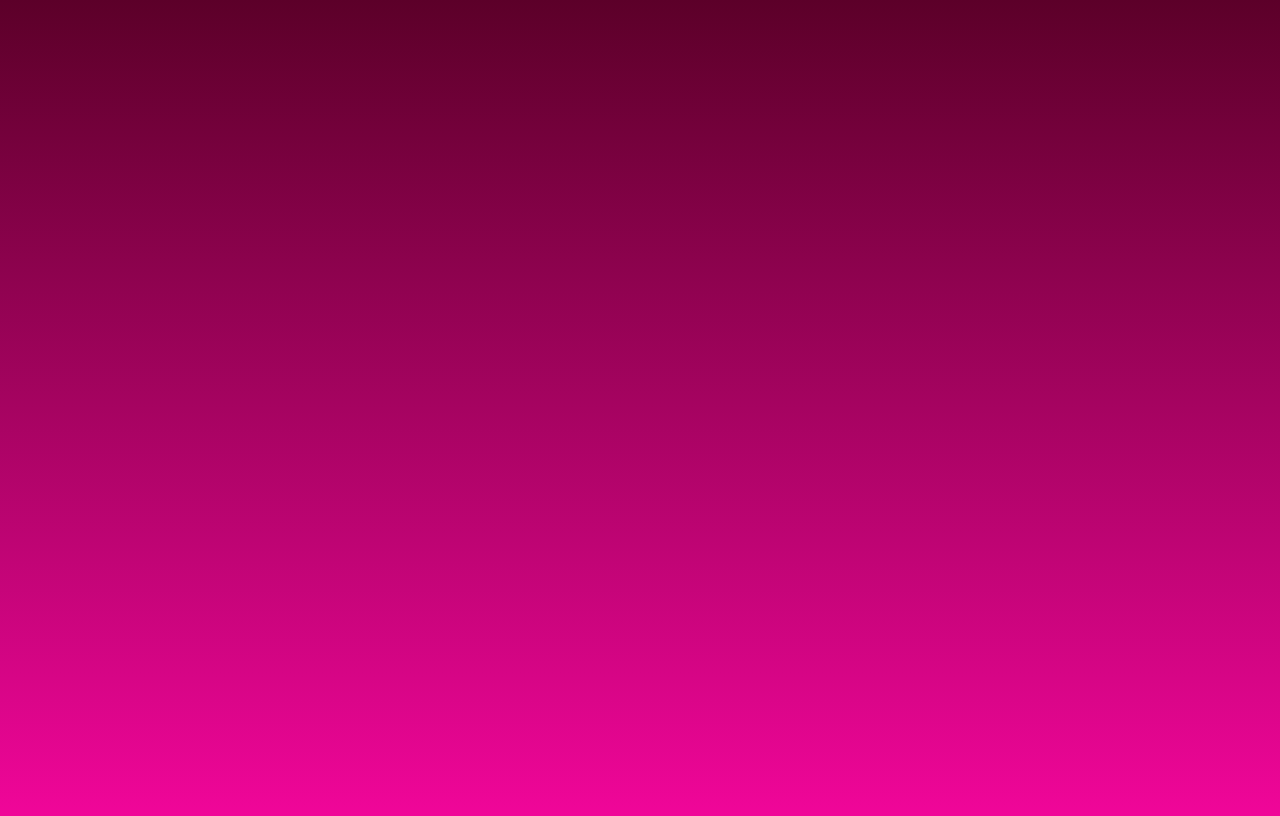
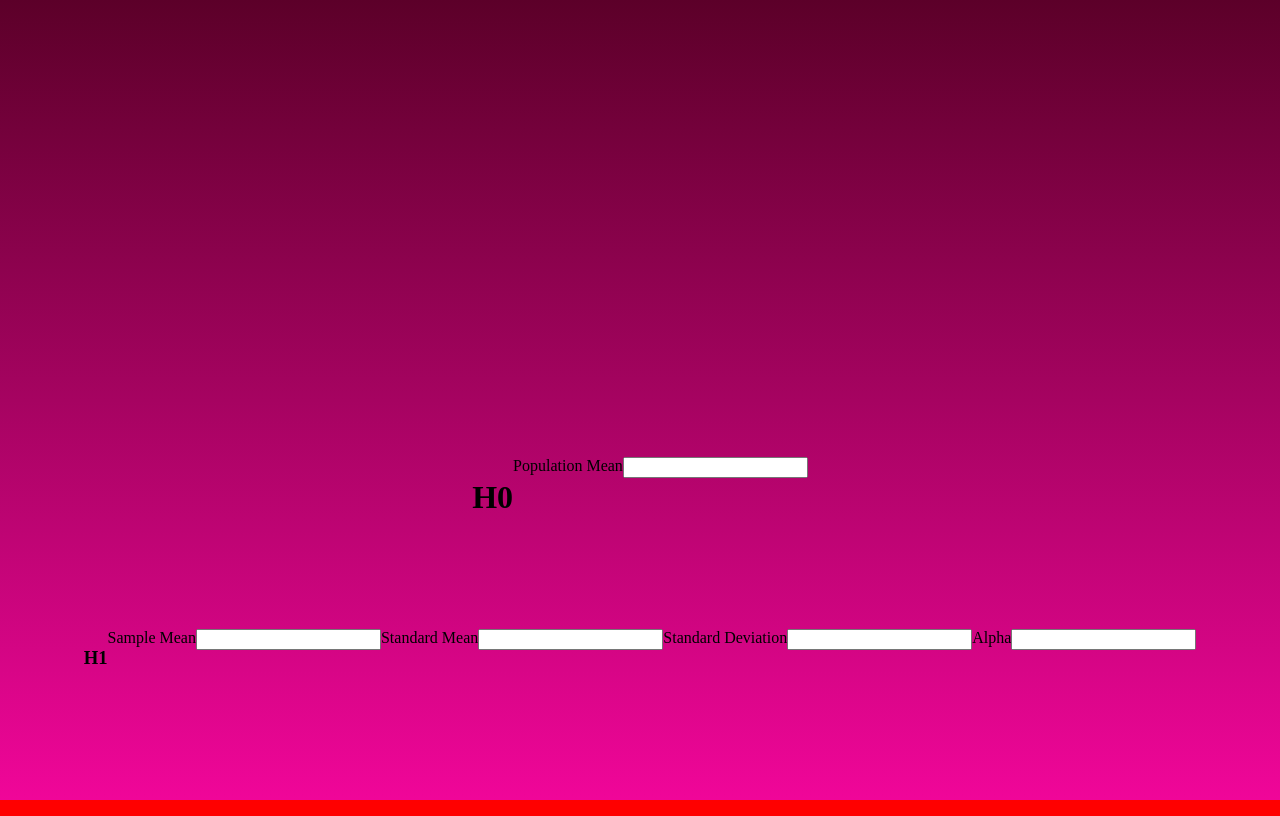
Before and after one commit to JamesAn92/HyppoTest, a plain HTML site: page index.html in a window 1280 px wide. Drawn offline with Linux system fonts and the light colour scheme.

Commit message:
Added container, and input fields. Still needs alot of work

```diff
--- a/index.css
+++ b/index.css
@@ -3,4 +3,34 @@ body {
     background-color: red;
     /* For browsers that do not support gradients */
     background-image: linear-gradient(#5C0029, #F00699);
+    margin: 0;
 }
+
+#container {
+    display: flex;
+    flex-direction: column;
+    height: 100vh;
+    width: 100vw;
+}
+
+
+#graph {
+    flex: 4;
+}
+
+#inputs {
+    flex: 3;
+    display: flex;
+    flex-direction: column;
+    flex-wrap: wrap;
+}
+
+#inputs div {
+    display: flex;
+    justify-content: center;
+    align-items: flex-start;
+    flex-direction: row;
+    flex-wrap: wrap;
+
+    flex: 1;
+}
--- a/index.html
+++ b/index.html
@@ -10,10 +10,32 @@
 
     <style>
     </style>
-    <title>Document</title>
+    <title>HyppoTest</title>
 </head>
 
 <body>
+    <div id="container">
+        <div id="graph">
+
+        </div>
+        <div id="inputs">
+            <div>
+                <h1>H0</h1>
+                <label for="pop-mean">Population Mean</label>
+                <input type="number" name="pop-mean">
+            </div>
+            <div>
+                <h3>H1</h3>
+                <label for="sample-mean">Sample Mean</label>
+                <input type="number" name="sample-mean" />
+                <label for="Standard-mean">Standard Mean</label>
+                <input type="number" name="standard-mean" />
+                <label for="standard-deviation">Standard Deviation</label>
+                <input type="number" name="standard-deviation" />
+                <label for="alpha">Alpha</label>
+                <input type="number" name="alpha" />
+            </div>
+        </div>
 </body>
 
 </html>
```
